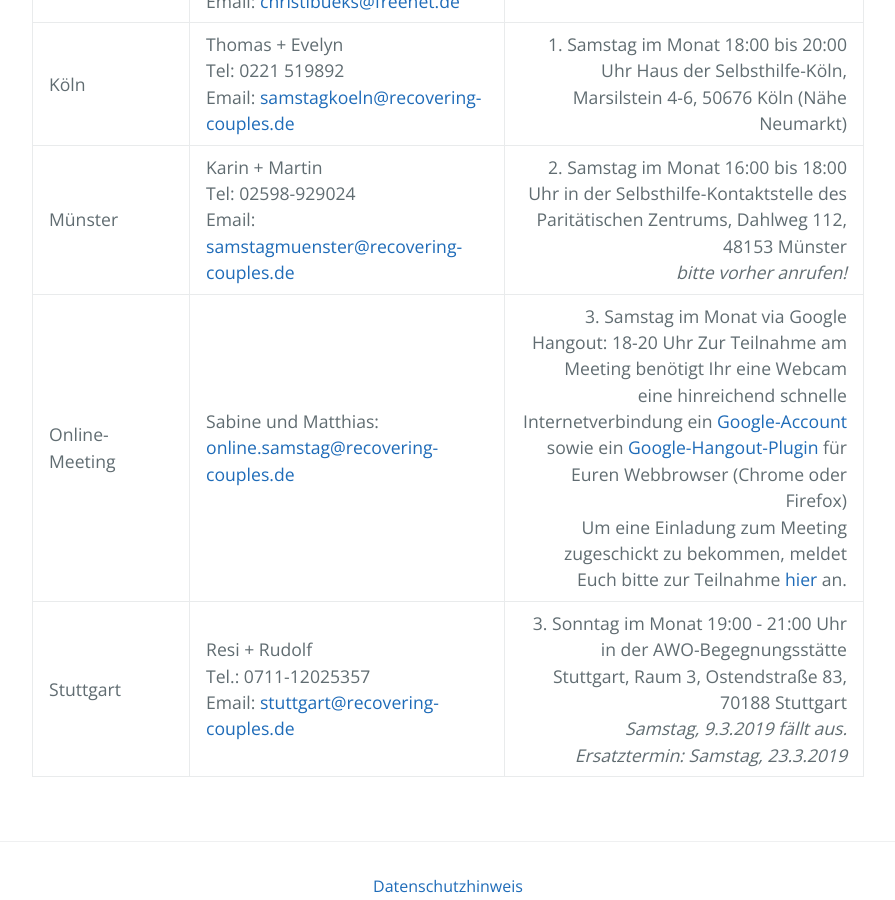
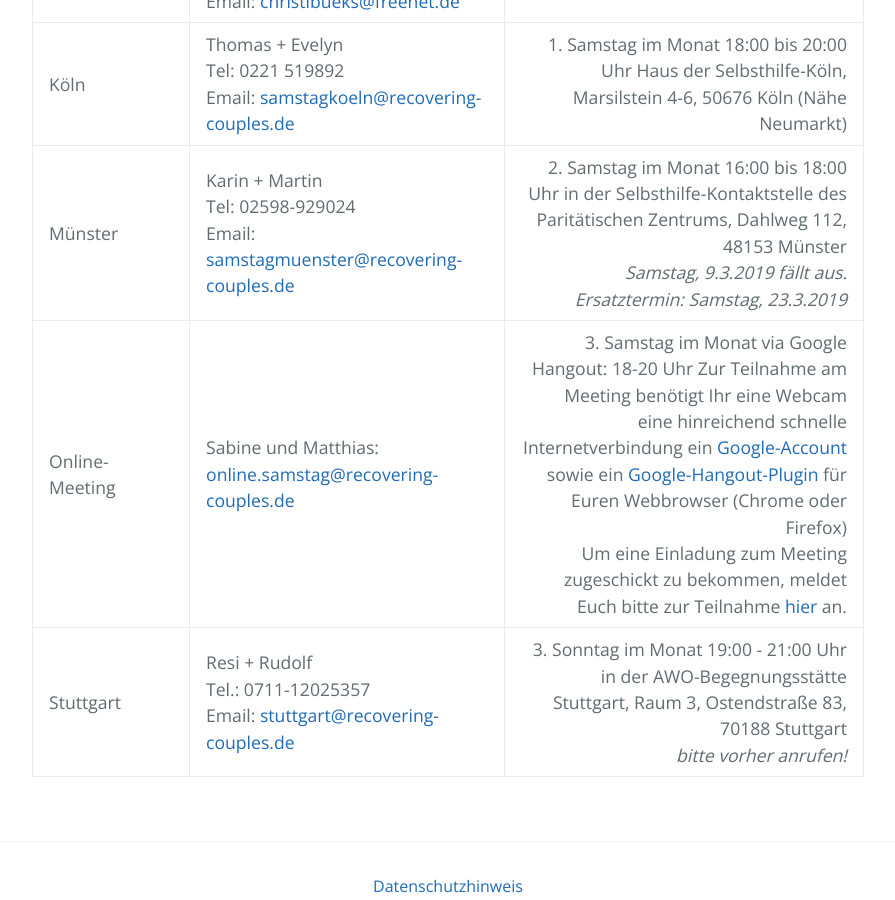
Before and after one commit to rcadeutschland/rcadeutschland.github.io, a Jekyll site: the page built from Gruppen.MD, in a window 1280 px wide and 900 px high, scrolled down 1025 px. Shown: the whole window, without its empty margins (192-1087 px from the left). Built offline with Jekyll 4.4.1, drawn with Linux system fonts in a browser that asks for light colours; nearby versions of some CDN libraries.

```diff
--- a/Gruppen.MD
+++ b/Gruppen.MD
@@ -13,6 +13,6 @@ title: RCA Gruppen
 | Hamburg | Lilly und Martin<br>Tel: 040/57009551<br>Email: <samstag.hamburg@recovering-couples.de> | Meeting alle 2 Wochen Samstag in den ungeraden Kalenderwochen. <br>18 - 20:00 Uhr<br> Bitte unbedingt vorher anrufen!<br>Stadtteilladen Eimsbüttel<br>Hellkamp 56 |
 | Kassel | Martin & Christiane<br>Tel: 0176 34325904<br>Email: <christibueks@freenet.de> | 1. Samstag im Monat<br> bitte Anmelden per Email |
 | Köln | Thomas + Evelyn<br>Tel: 0221 519892<br>Email: <samstagkoeln@recovering-couples.de> | 1. Samstag im Monat 18:00 bis 20:00 Uhr Haus der Selbsthilfe-Köln, Marsilstein 4-6, 50676 Köln (Nähe Neumarkt) |
-| Münster | Karin + Martin<br>Tel: 02598-929024<br>Email: <samstagmuenster@recovering-couples.de> | 2. Samstag im Monat 16:00 bis 18:00 Uhr  in der Selbsthilfe-Kontaktstelle des Paritätischen Zentrums, Dahlweg 112, 48153 Münster<br> *bitte vorher anrufen!* |
+| Münster | Karin + Martin<br>Tel: 02598-929024<br>Email: <samstagmuenster@recovering-couples.de> | 2. Samstag im Monat 16:00 bis 18:00 Uhr  in der Selbsthilfe-Kontaktstelle des Paritätischen Zentrums, Dahlweg 112, 48153 Münster<br> *Samstag, 9.3.2019 fällt aus. Ersatztermin: Samstag, 23.3.2019* |
 | Online-Meeting | Sabine und Matthias:<br><online.samstag@recovering-couples.de> | 3. Samstag im Monat via Google Hangout: 18-20 Uhr Zur Teilnahme am Meeting benötigt Ihr eine Webcam<br> eine hinreichend schnelle Internetverbindung ein <a href="https://accounts.google.com/SignUp">Google-Account</a><br>sowie ein <a href="https://hangouts.google.com/">Google-Hangout-Plugin</a> für Euren Webbrowser (Chrome oder Firefox)<br>Um eine Einladung zum Meeting zugeschickt zu bekommen, meldet Euch bitte zur Teilnahme <a href="mailto:kontakt@recovering-couples.de?subject=[Anmeldung zum RCA-Online-Meeting]">hier</a> an. |
-| Stuttgart | Resi + Rudolf<br>Tel.: 0711-12025357<br>Email: <stuttgart@recovering-couples.de> | 3. Sonntag im Monat 19:00 - 21:00 Uhr in der AWO-Begegnungsstätte Stuttgart, Raum 3, Ostendstraße 83, 70188 Stuttgart<br> *Samstag, 9.3.2019 fällt aus. Ersatztermin: Samstag, 23.3.2019* |
+| Stuttgart | Resi + Rudolf<br>Tel.: 0711-12025357<br>Email: <stuttgart@recovering-couples.de> | 3. Sonntag im Monat 19:00 - 21:00 Uhr in der AWO-Begegnungsstätte Stuttgart, Raum 3, Ostendstraße 83, 70188 Stuttgart<br> *bitte vorher anrufen!* |
```
